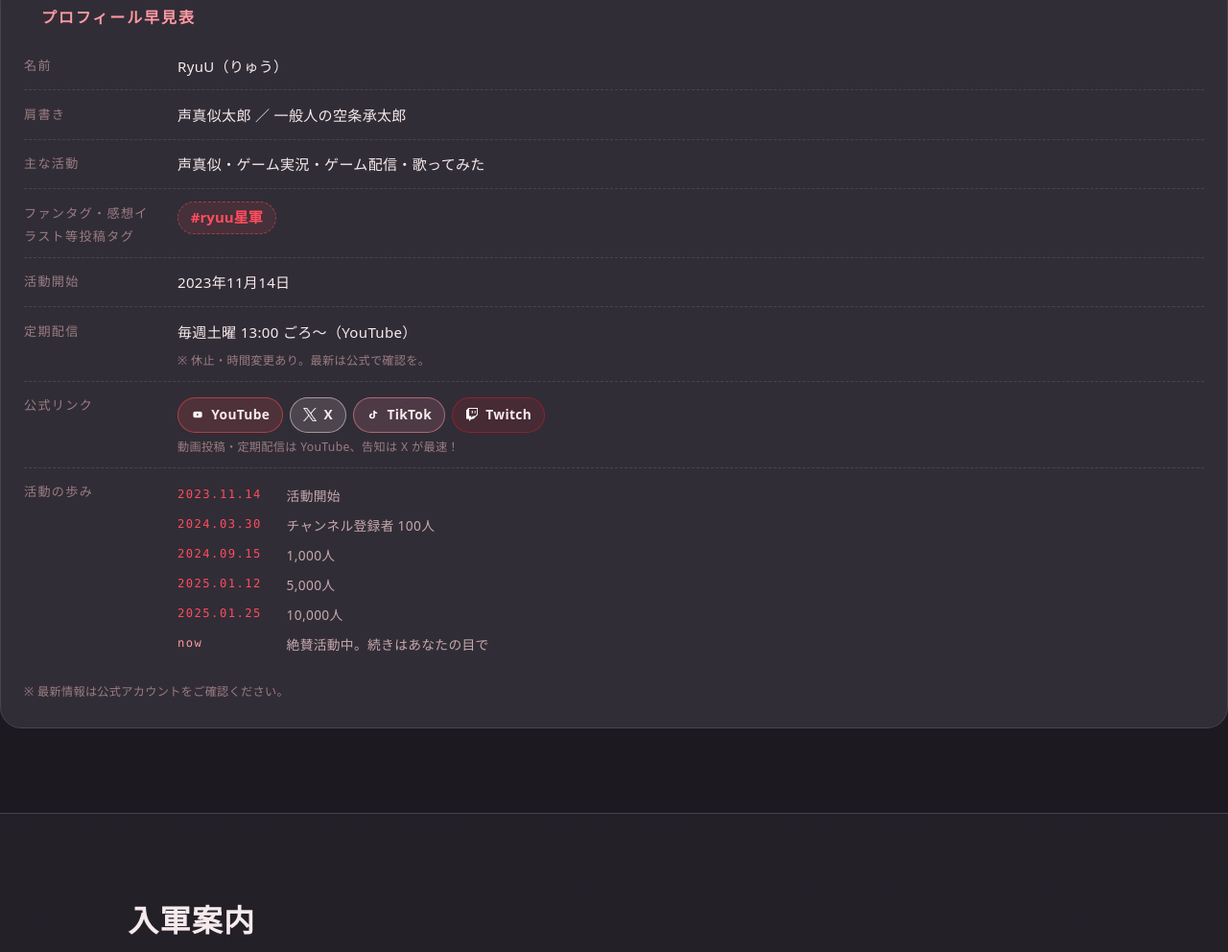
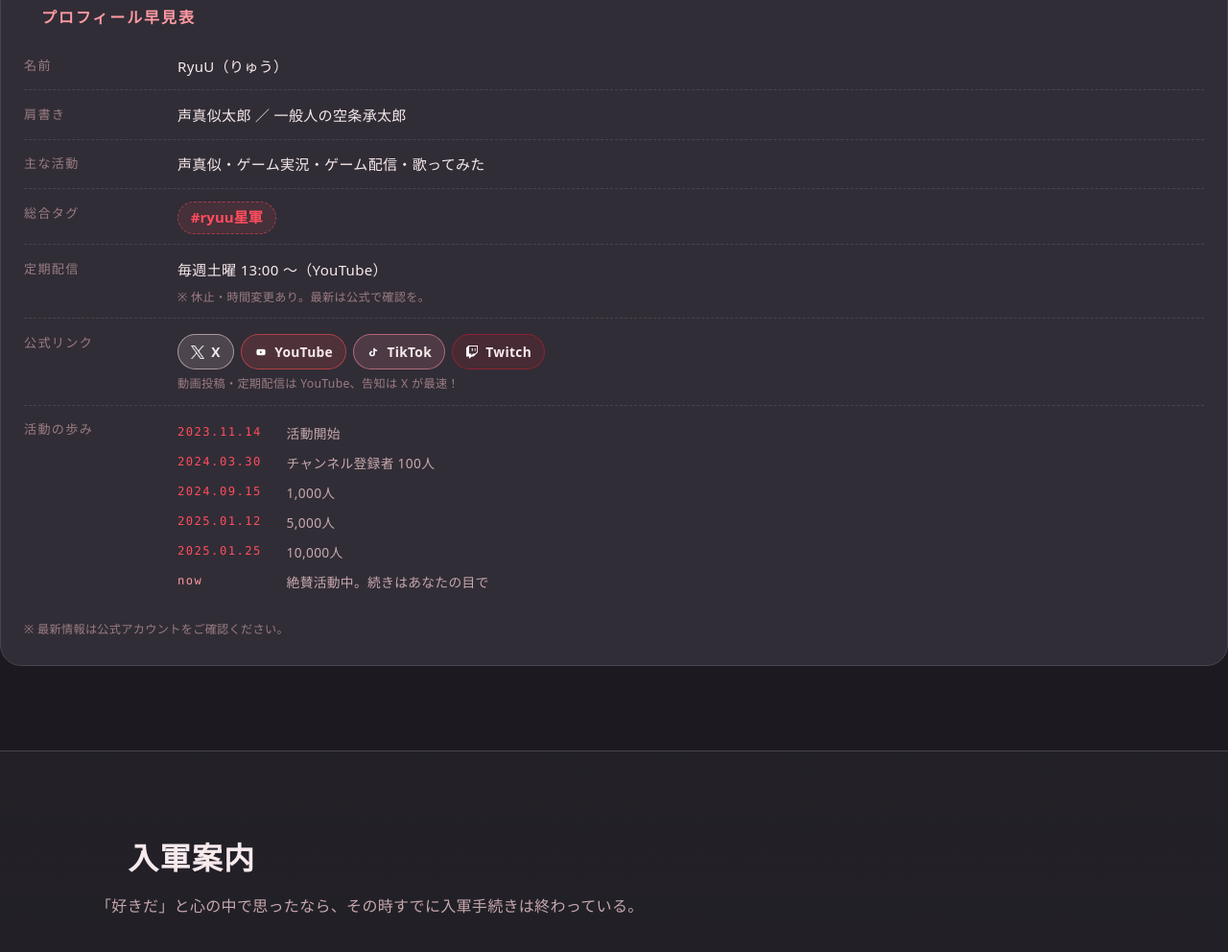
Before and after one commit to chr2808480/supporting_ryuu_movie, a plain HTML site: page index.html in a window 1280 px wide. Shown: the part 904-1896 px from the top of the page at 96% size. Drawn offline with Linux system fonts and the light colour scheme.

Commit message:
Swap YouTube and X links in index.html

```diff
--- a/index.html
+++ b/index.html
@@ -81,26 +81,25 @@
           <div><dt>名前</dt><dd>RyuU（りゅう）</dd></div>
           <div><dt>肩書き</dt><dd>声真似太郎 ／ 一般人の空条承太郎</dd></div>
           <div><dt>主な活動</dt><dd>声真似・ゲーム実況・ゲーム配信・歌ってみた</dd></div>
-          <div><dt>ファンタグ・感想イラスト等投稿タグ</dt><dd><button class="tag-copy" data-tag="#ryuu星軍" type="button">#ryuu星軍</button></dd></div>
-          <div><dt>活動開始</dt><dd>2023年11月14日</dd></div>
-          <div><dt>定期配信</dt><dd>毎週土曜 13:00 ごろ〜（YouTube）<span class="note-inline">※ 休止・時間変更あり。最新は公式で確認を。</span></dd></div>
+          <div><dt>総合タグ</dt><dd><button class="tag-copy" data-tag="#ryuu星軍" type="button">#ryuu星軍</button></dd></div>
+          <div><dt>定期配信</dt><dd>毎週土曜 13:00 〜（YouTube）<span class="note-inline">※ 休止・時間変更あり。最新は公式で確認を。</span></dd></div>
 
           <div id="links">
             <dt>公式リンク</dt>
             <dd>
               <ul class="link-inline">
                 <li>
+                  <a class="is-x" href="https://x.com/RyuU_Movie" target="_blank" rel="noopener">
+                    <picture class="li-ico" aria-hidden="true">
+                     <img src="assets/img/logo-white.png" alt="" width="18" height="18">
+                    </picture>X
+                  </a>
+                </li>
+                <li>
                   <a class="is-yt" href="https://www.youtube.com/@RyuU-movie" target="_blank" rel="noopener">
                     <picture class="li-ico" aria-hidden="true">
                      <img src="assets/img/yt_icon_white_digital.png" alt="" width="18" height="18">
                     </picture>YouTube
-                  </a>
-                </li>
-                <li>
-                  <a class="is-x" href="https://x.com/RyuU_Movie" target="_blank" rel="noopener">
-                    <picture class="li-ico" aria-hidden="true">
-                     <img src="assets/img/logo-white.png" alt="" width="18" height="18">
-                    </picture>X
                   </a>
                 </li>
                 <li>
```
